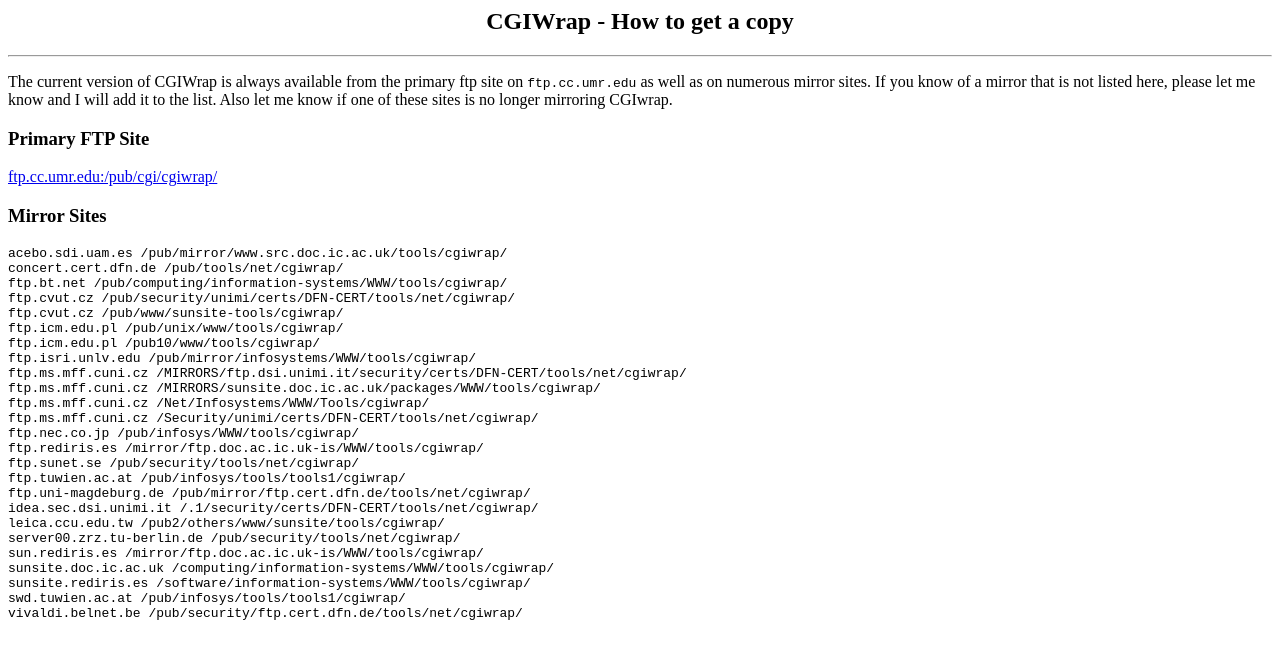
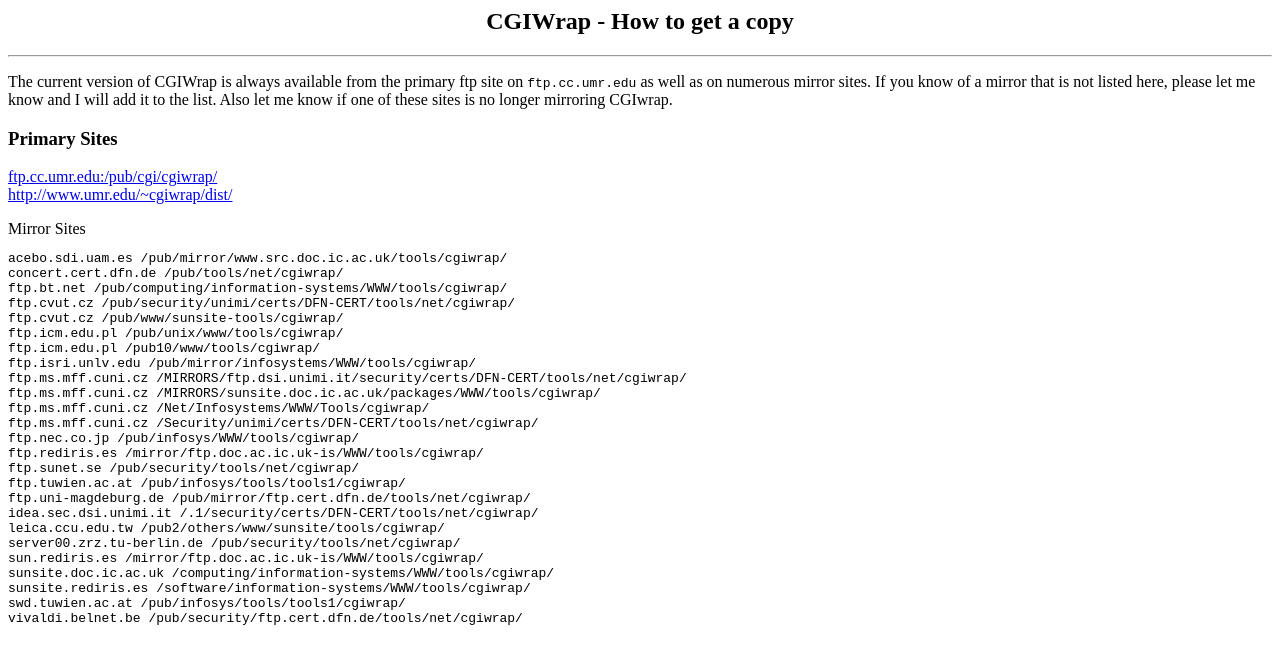
Before and after one commit to cgiwrap/cgiwrap, a plain HTML site: page htdocs/download.html in a window 1280 px wide. Drawn offline with Linux system fonts and the light colour scheme.

Commit message:
added http dist site

```diff
--- a/htdocs/download.html
+++ b/htdocs/download.html
@@ -8,12 +8,14 @@ you know of a mirror that is not listed here, please let me know and I
 will add it to the list. Also let me know if one of these sites is no
 longer mirroring CGIwrap.
 
-<H3>Primary FTP Site</H3>
+<H3>Primary Sites</H3>
 
 <DL>
 	<DT><A HREF="ftp://ftp.cc.umr.edu/pub/cgi/cgiwrap/">
 		ftp.cc.umr.edu:/pub/cgi/cgiwrap/</A>
-</DL>
+	<DT><A HREF="http://www.umr.edu/~cgiwrap/dist/">
+		http://www.umr.edu/~cgiwrap/dist/</A>
+</DL
 
 <H3>Mirror Sites</H3>
 
```
